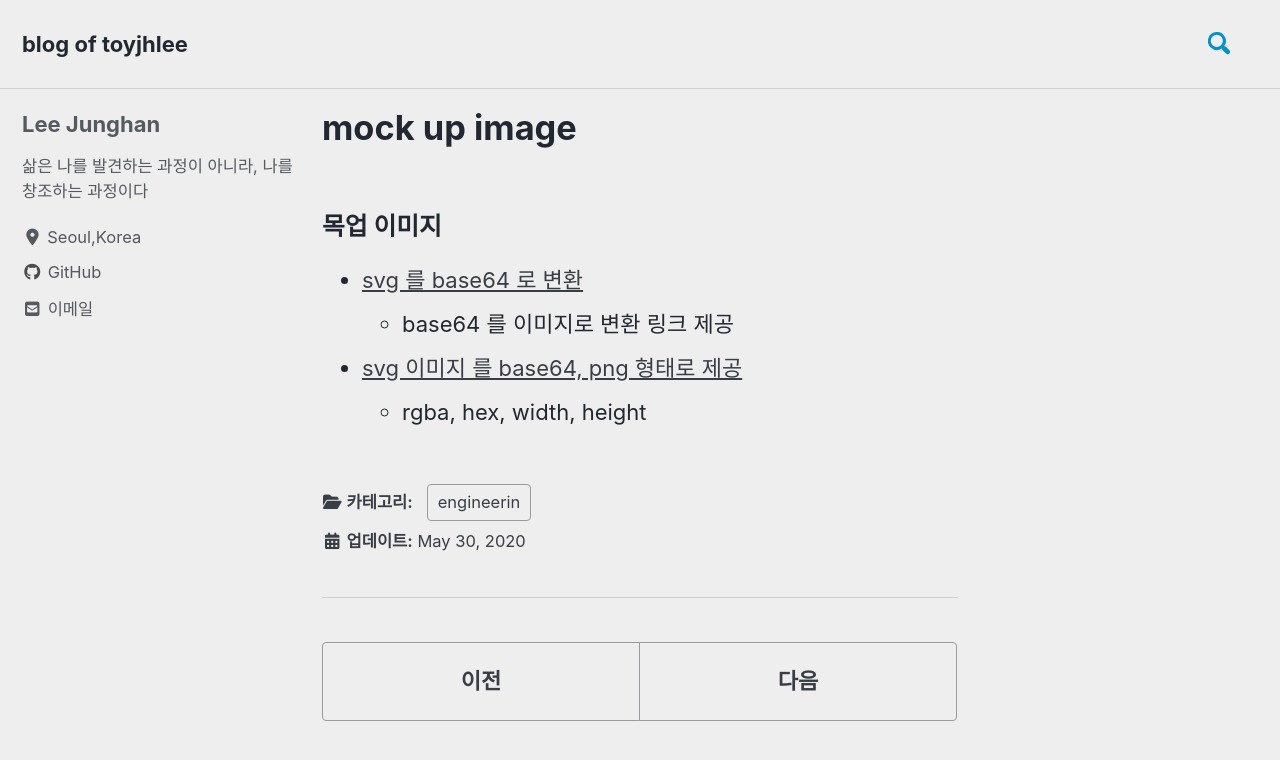
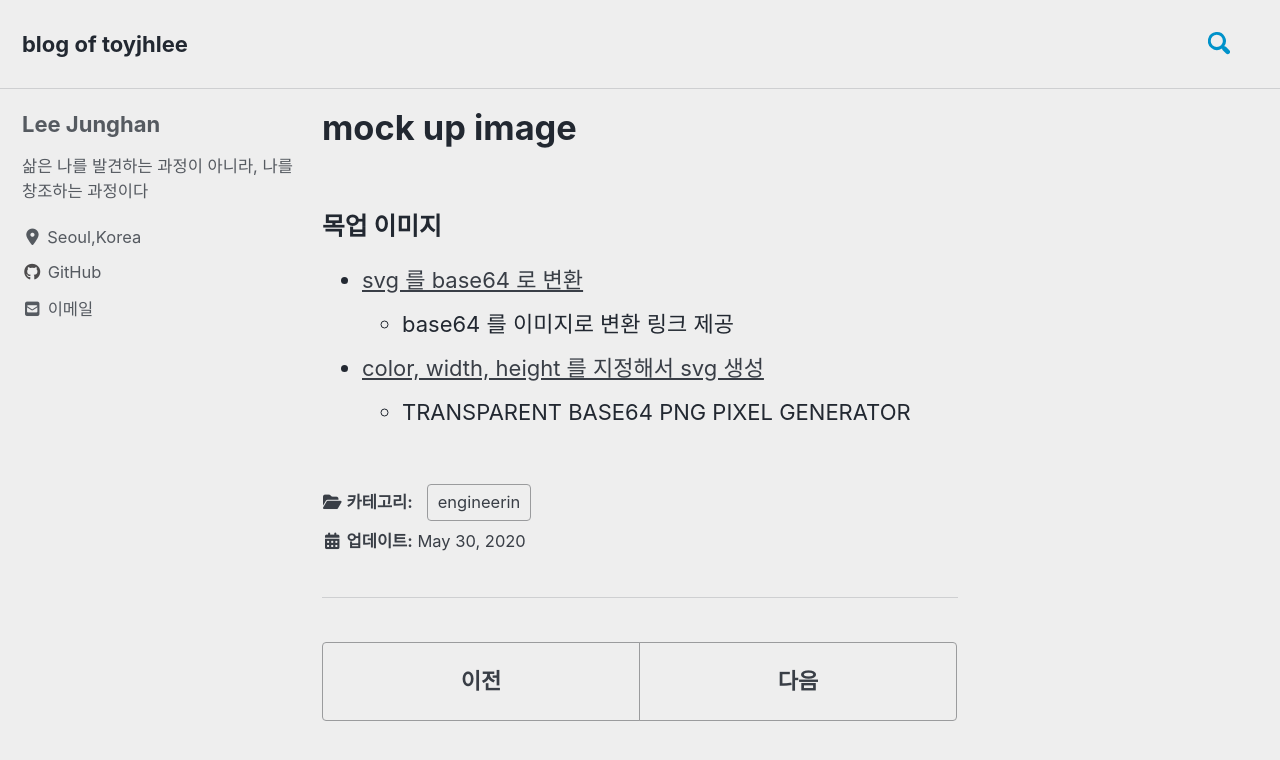
Before and after one commit to toyjhlee/toyjhlee.github.com, a Jekyll site: the page built from _posts/2020-10-15-mock-up-image.md, in a window 1280 px wide and 900 px high. Shown: the top 760 px of the window. Built offline with Jekyll 4.4.1, drawn with Linux system fonts in a browser that asks for light colours; cached includes are drawn as plain includes; nearby versions of some CDN libraries.

Commit message:
docs: updated

```diff
--- a/_posts/2020-10-15-mock-up-image.md
+++ b/_posts/2020-10-15-mock-up-image.md
@@ -8,5 +8,5 @@ categories: engineerin
 
 - [svg 를 base64 로 변환](https://base64.guru/converter/encode/image/svg)
   - base64 를 이미지로 변환 링크 제공
-- [svg 이미지 를 base64, png 형태로 제공](https://png-pixel.com/)
-  - rgba, hex, width, height
+- [color, width, height 를 지정해서 svg 생성](https://png-pixel.com/)
+  - TRANSPARENT BASE64 PNG PIXEL GENERATOR
```
